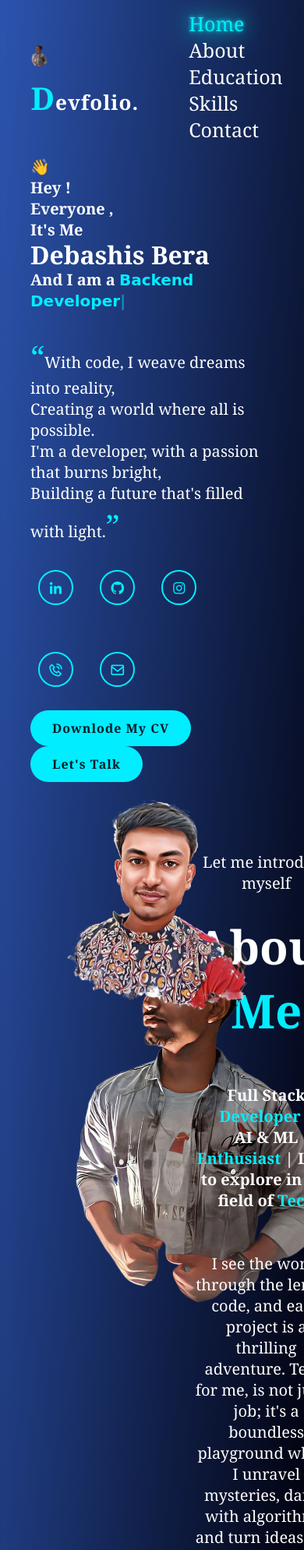
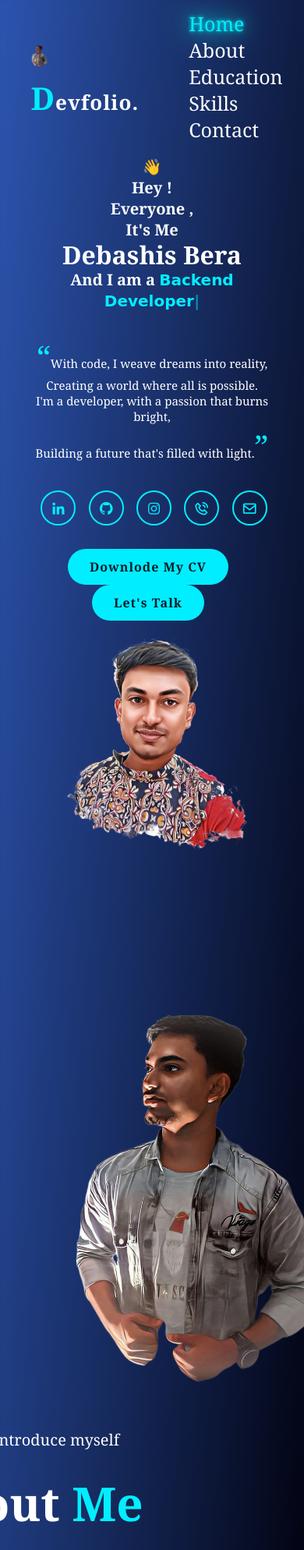
Before and after one commit to Debashis7307/Portfolio2, a plain HTML site: page index.html in a window 390 px wide. Shown: the top 1988 px of the page at 78% size. Drawn offline with nearby package versions, Linux system fonts and the light colour scheme.

Commit message:
resposive

```diff
--- a/style.css
+++ b/style.css
@@ -836,7 +836,7 @@ body {
 
 /* Break Points */
 
-@media(max-width:425px){
+@media(max-width:426px){
   .home{
     flex-direction: column;
     margin-top: 130px;
@@ -844,8 +844,30 @@ body {
   .home-content h3{
     font-size: 20px;
   }
+  .home-content P{
+    font-size: 15px;
+  }
+  .home-content .home-sci{
+    font-size: 5px;
+  }
+  .home-sci a{
+    margin-right: 5px;
+  }
   .home-content h1{
     font-size: 32px;
   }
+  .home-content{
+    text-align: center;
+  }
+  /* .home_image{
 
+  } */
 }
+.home-content .btn-box a{
+  margin-top: 15px;
+}
+.about{
+  grid-auto-flow: column;
+  margin-top: 330px;
+  grid-template-rows: repeat(2, 1fr)
+}
```
